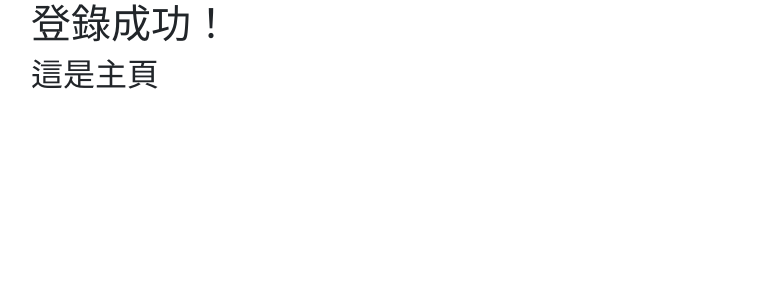
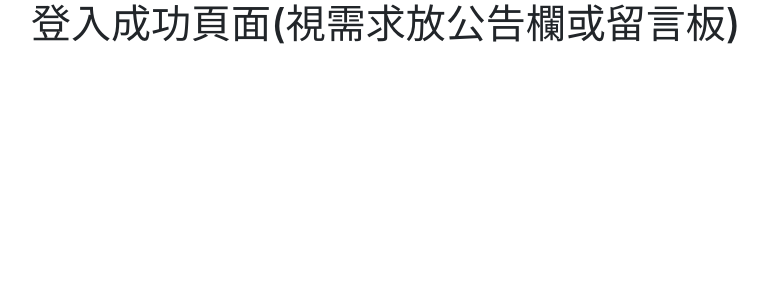
Before and after one commit to SE-Frog/Ecology_frontend, a PHP site: page /index.php in a window 1280 px wide. Shown: the part 59-359 px from the top of the page, without its empty margins (54-822 px from the left). Run offline with PHP 8.4, Linux system fonts and the light colour scheme; the visitor is signed in with stand-in values (Sample User, id 1).

Commit message:
加點字

```diff
--- a/Views/index.php
+++ b/Views/index.php
@@ -6,8 +6,7 @@
   }
 ?>
 <div class="container">
-  <h1>登錄成功！</h1>
-  <h2>這是主頁</h2>
+  <h1>登入成功頁面(視需求放公告欄或留言板)</h1>
 </div>
 <?php
   include 'footer.php';
```
